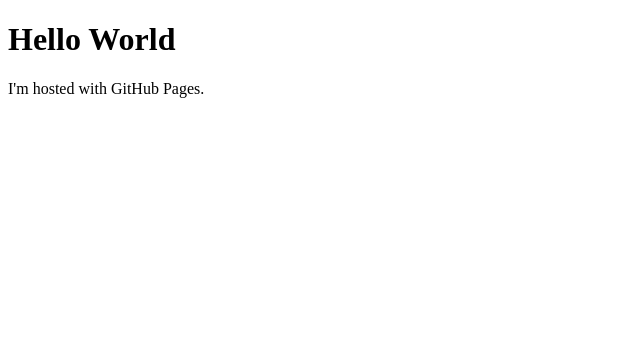
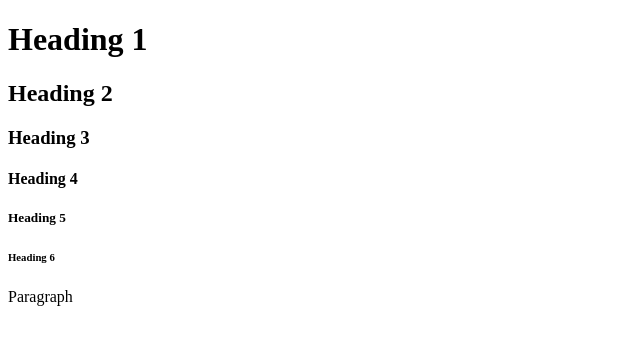
Before and after one commit to bernardojr123/bernardojr123.github.io, a plain HTML site: page index.html in a window 1280 px wide. Shown: the whole page, without its empty margins (0-640 px from the left). Drawn offline with Linux system fonts and the light colour scheme.

Commit message:
headings and paragaphs

```diff
--- a/index.html
+++ b/index.html
@@ -1,7 +1,12 @@
 <!DOCTYPE html>
 <html>
 <body>
-<h1>Hello World</h1>
-<p>I'm hosted with GitHub Pages.</p>
+<h1>Heading 1</h1>
+<h2>Heading 2</h2>
+<h3>Heading 3</h3>
+<h4>Heading 4</h4>
+<h5>Heading 5</h5>
+<h6>Heading 6</h6>
+<p>Paragraph</p>
 </body>
 </html>
```
